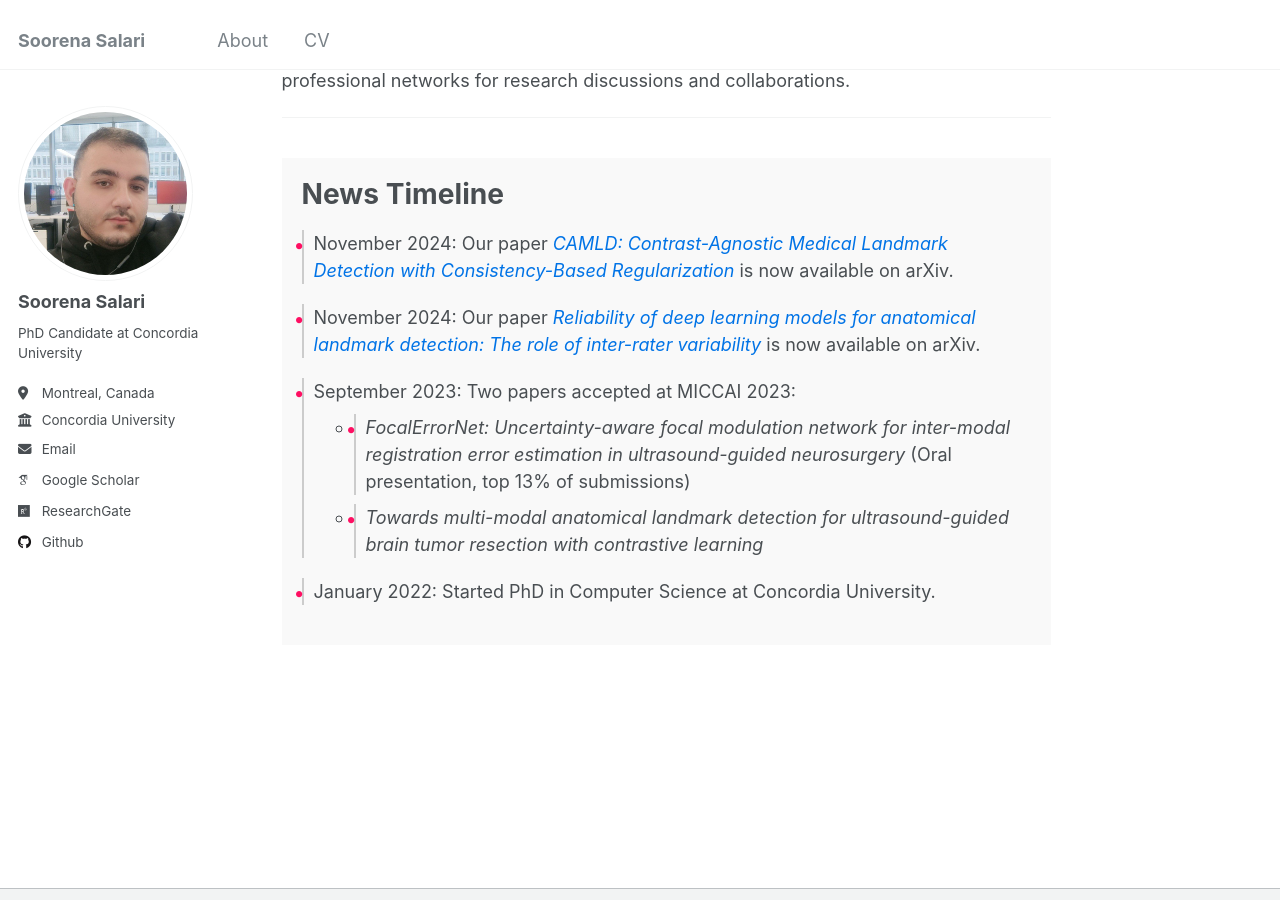
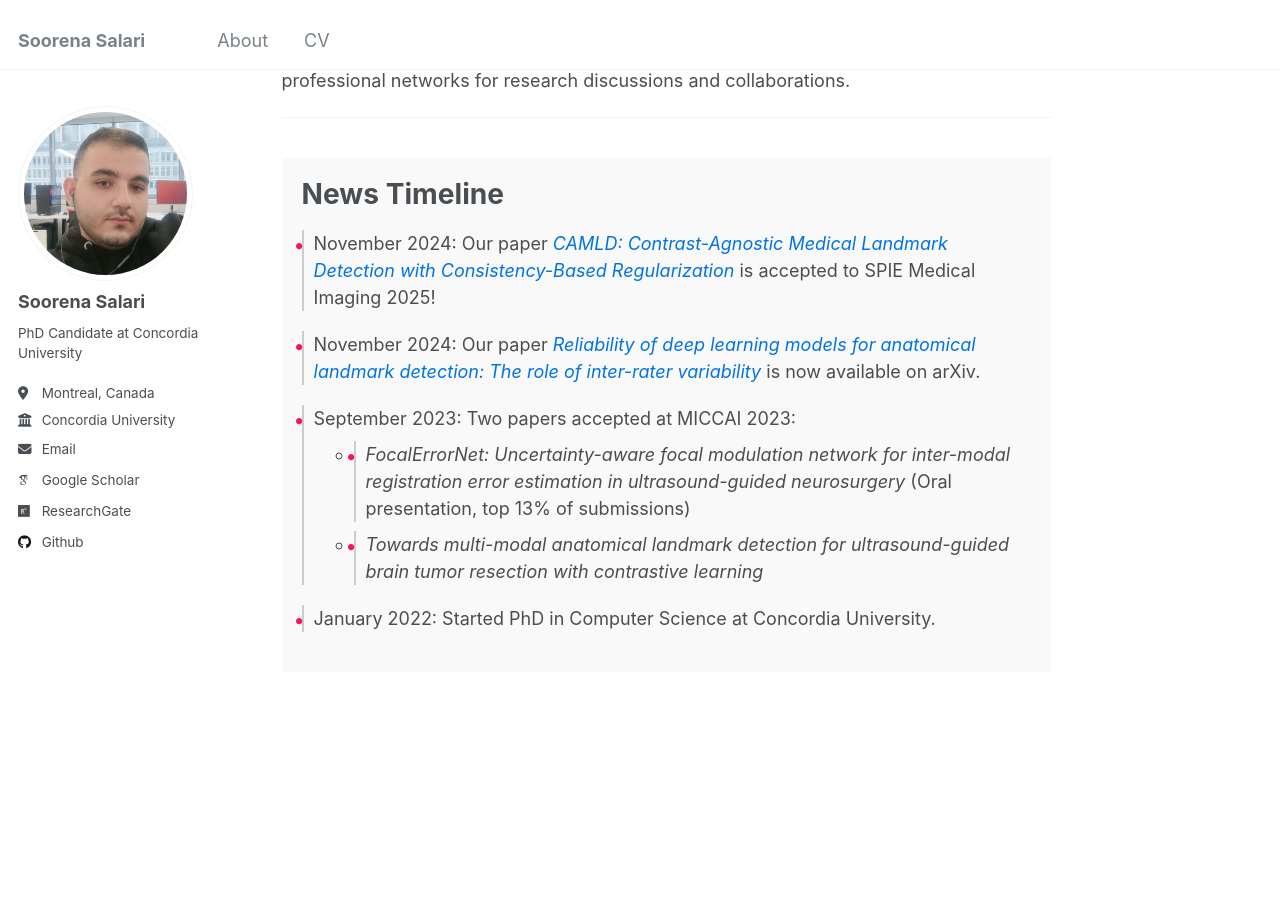
Before and after one commit to soorenasalari/soorenasalari.github.io, a Jekyll site: the page built from _pages/about.md, in a window 1280 px wide and 900 px high, scrolled down 470 px. Built offline with Jekyll 4.4.1, drawn with Linux system fonts in a browser that asks for light colours; some web fonts are replaced.

Commit message:
Update about.md
Signed-off-by: Soorena Salari <73616711+soorenasalari@users.noreply.github.com>

```diff
--- a/_pages/about.md
+++ b/_pages/about.md
@@ -40,7 +40,7 @@ Feel free to reach out via email at soorena.salari374@gmail.com or connect with
   <h1>News Timeline</h1>
   <ul class="timeline" style="list-style: none; padding: 0;">
     <li style="margin-bottom: 20px;">
-      November 2024: Our paper <a href="https://arxiv.org/abs/2411.17845" style="color: #0073e6; text-decoration: none;"><em>CAMLD: Contrast-Agnostic Medical Landmark Detection with Consistency-Based Regularization</em></a> is now available on arXiv.
+      November 2024: Our paper <a href="https://arxiv.org/abs/2411.17845" style="color: #0073e6; text-decoration: none;"><em>CAMLD: Contrast-Agnostic Medical Landmark Detection with Consistency-Based Regularization</em></a> is accepted to SPIE Medical Imaging 2025!
     </li>
     <li style="margin-bottom: 20px;">
     November 2024: Our paper <a href="https://arxiv.org/abs/2411.17845" style="color: #0073e6; text-decoration: none;"><em>Reliability of deep learning models for anatomical landmark detection: The role of inter-rater variability</em></a> is now available on arXiv.
```
